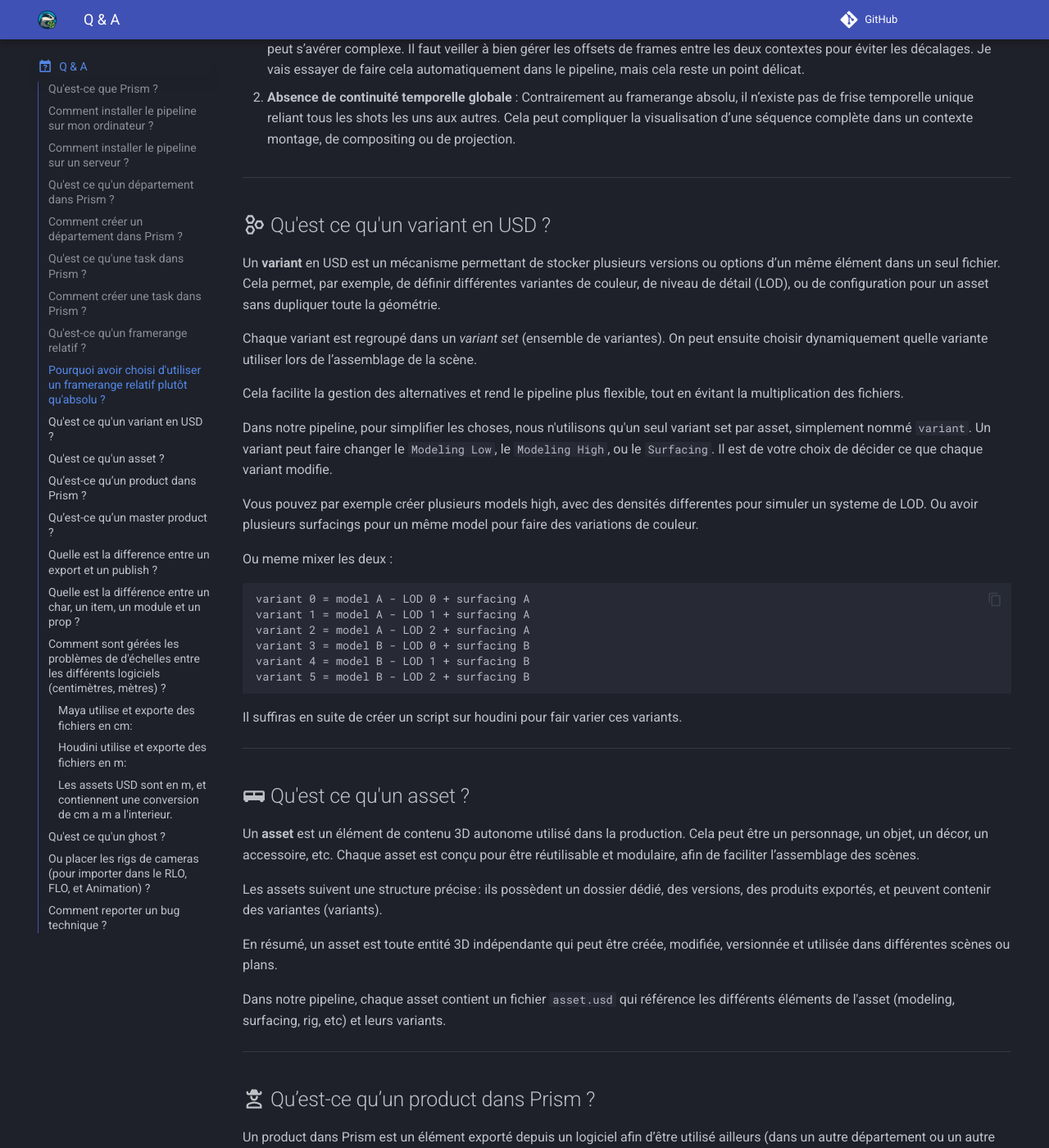
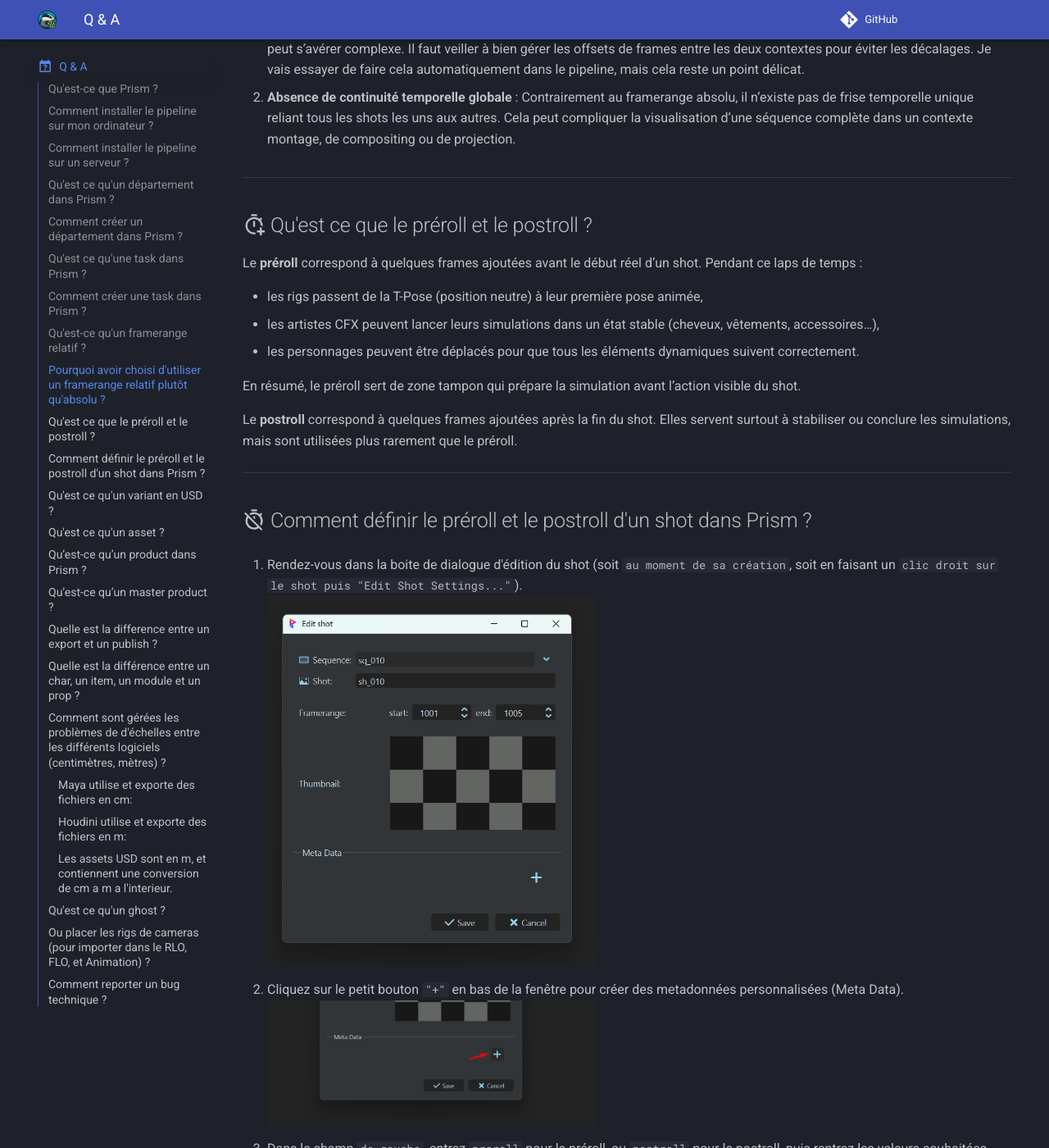
Before and after one commit to ThomasEscalle/Pipeline_USD_2025, an MkDocs documentation site: the page built from docs/qanda.md, in a window 1280 px wide and 1400 px high, scrolled down 2620 px. Shown: the whole window at 82% size. Built offline with MkDocs 1.6.1 and Material for MkDocs 9.7.7, drawn with Linux system fonts in a browser that asks for light colours; comment, search, counter and statistics services are not loaded; some of the changed text lies outside the part shown.

Commit message:
Implementation du préroll postroll dans la doc

```diff
--- a/docs/qanda.md
+++ b/docs/qanda.md
@@ -101,6 +101,39 @@
 
 2. **Absence de continuité temporelle globale** : Contrairement au framerange absolu, il n’existe pas de frise temporelle unique reliant tous les shots les uns aux autres. Cela peut compliquer la visualisation d’une séquence complète dans un contexte montage, de compositing ou de projection.
 
+
+----
+
+## :material-timer-plus-outline: Qu'est ce que le préroll et le postroll ?
+
+Le **préroll** correspond à quelques frames ajoutées avant le début réel d’un shot.
+Pendant ce laps de temps :
+
+- les rigs passent de la T-Pose (position neutre) à leur première pose animée,
+- les artistes CFX peuvent lancer leurs simulations dans un état stable (cheveux, vêtements, accessoires…),
+- les personnages peuvent être déplacés pour que tous les éléments dynamiques suivent correctement.
+
+En résumé, le préroll sert de zone tampon qui prépare la simulation avant l’action visible du shot.
+
+
+Le **postroll** correspond à quelques frames ajoutées après la fin du shot.
+Elles servent surtout à stabiliser ou conclure les simulations, mais sont utilisées plus rarement que le préroll.
+
+----
+
+## :material-timer-off-outline: Comment définir le préroll et le postroll d'un shot dans Prism ?
+
+1. Rendez-vous dans la boite de dialogue d'édition du shot (soit `au moment de sa création`, soit en faisant un `clic droit sur le shot puis "Edit Shot Settings..."`).<br>
+![Edit Shot](../assets/screen_qanda/01.png){:width="400px"}
+
+2. Cliquez sur le petit bouton `"+"` en bas de la fenêtre pour créer des metadonnées personnalisées (Meta Data).<br>
+![Add Custom Metadata](../assets/screen_qanda/02.png){:width="400 px"}
+
+3. Dans le champ `de gauche`, entrez `preroll` pour le préroll, ou `postroll` pour le postroll, puis rentrez les valeurs souhaitées dans le `champ de droite` (en frames).<br>
+![Set Preroll and Postroll](../assets/screen_qanda/03.png){:width="400 px"}
+
+4. Cliquez sur `Save` pour enregistrer les modifications.<br>
+![Save Changes](../assets/screen_qanda/04.png){:width="400 px"}
 
 ----
 
```
Also changed, not shown: docs/assets/screen_qanda/01.png (added), docs/assets/screen_qanda/02.png (added), docs/assets/screen_qanda/03.png (added), docs/assets/screen_qanda/04.png (added).
